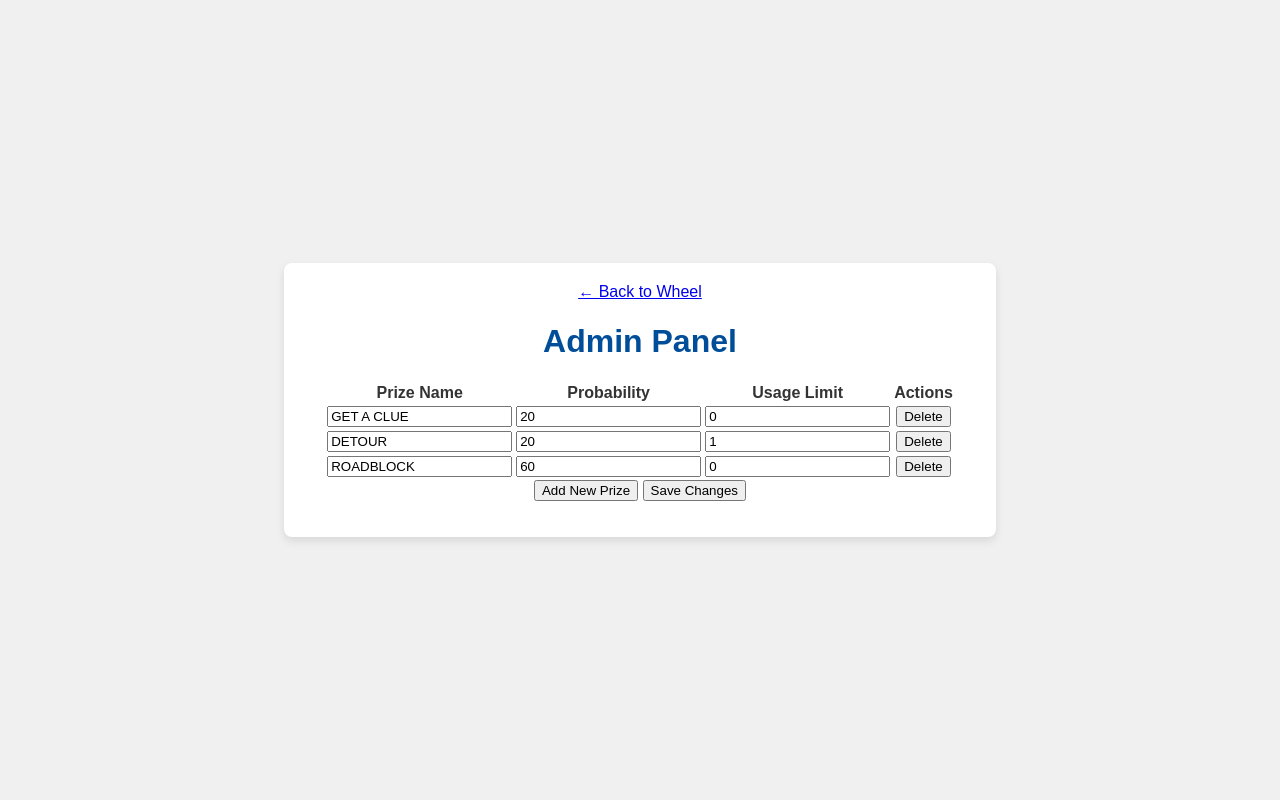
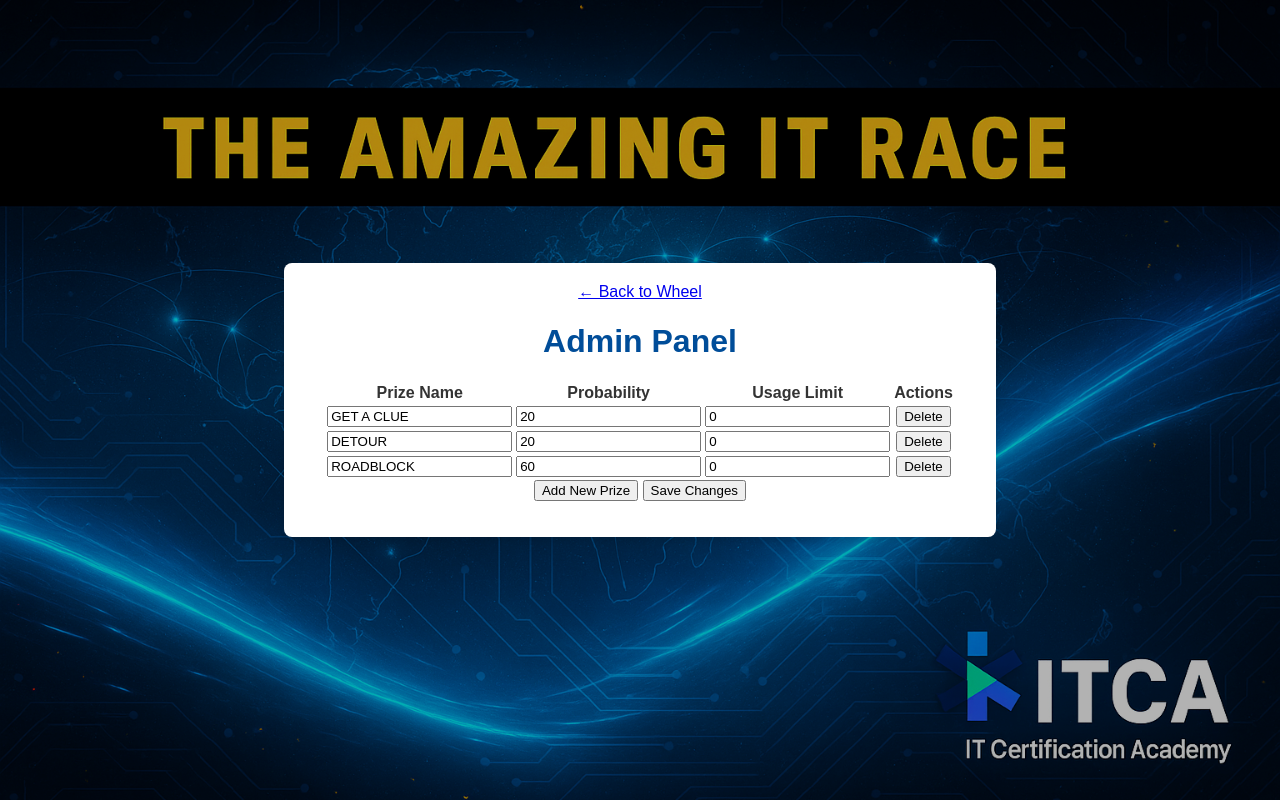
Before and after one commit to Andre-Gouverneur/Spinning_Wheel, a Flask app: page /admin in a window 1280 px wide. Run offline with Flask 3, Linux system fonts and the light colour scheme.

Commit message:
Background added

```diff
--- a/static/style.css
+++ b/static/style.css
@@ -1,12 +1,33 @@
 body {
     font-family: Arial, sans-serif;
-    background-color: #f0f0f0;
+    /* Remove background-color: #f0f0f0; if you had it here, as the image will cover it */
     color: #333;
     display: flex;
     justify-content: center;
     align-items: center;
     min-height: 100vh;
     margin: 0;
+
+    /* --- Add these lines for the background image --- */
+    background-image: url('/static/background.png'); /* THIS IS THE CORRECT PATH */
+    background-size: cover; /* Ensures the image covers the entire background */
+    background-position: center; /* Centers the image */
+    background-repeat: no-repeat; /* Prevents the image from repeating */
+    background-attachment: fixed; /* Keeps the background fixed when scrolling, if content overflows */
+    /* You might want to add a fallback background-color here if the image fails to load */
+    background-color: #cccccc;
+}
+
+/* You might also want to add a semi-transparent overlay to make text more readable */
+body::before {
+    content: '';
+    position: absolute;
+    top: 0;
+    left: 0;
+    width: 100%;
+    height: 100%;
+    background-color: rgba(0, 0, 0, 0.3); /* Darkens the background slightly */
+    z-index: -1; /* Puts it behind the content */
 }
 
 .container {
--- a/templates/index.html
+++ b/templates/index.html
@@ -3,7 +3,7 @@
 <head>
     <meta charset="UTF-8">
     <meta name="viewport" content="width=device-width, initial-scale=1.0">
-    <title>The Amazing Race Spinning Wheel</title>
+    <title>The Amazing Race IT Spinning Wheel</title>
     <link rel="stylesheet" href="{{ url_for('static', filename='style.css') }}">
 </head>
 <body>
@@ -11,8 +11,8 @@
     <div class="navigation">
         <a href="{{ url_for('admin') }}">Go to Admin Panel</a>
     </div>
-        <h1>The Amazing Race</h1>
-        <h2>Spin the Wheel for Your Next Clue!</h2>
+        <h1>The Amazing IT Race</h1>
+        <h2>What will you get!</h2>
         <div id="wheel-container">
             <div id="wheel"></div>
             <div id="spinner"></div>
```
Also changed, not shown: static/background.png (added).
